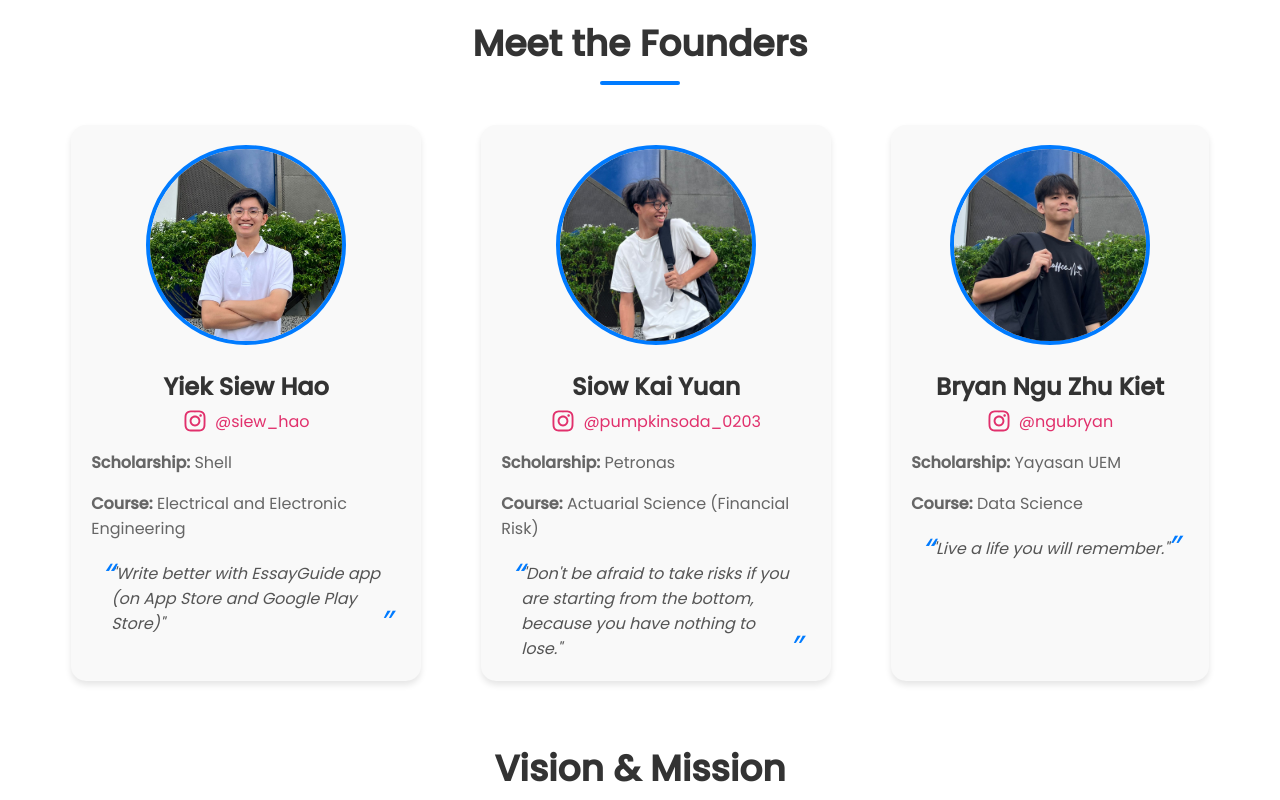
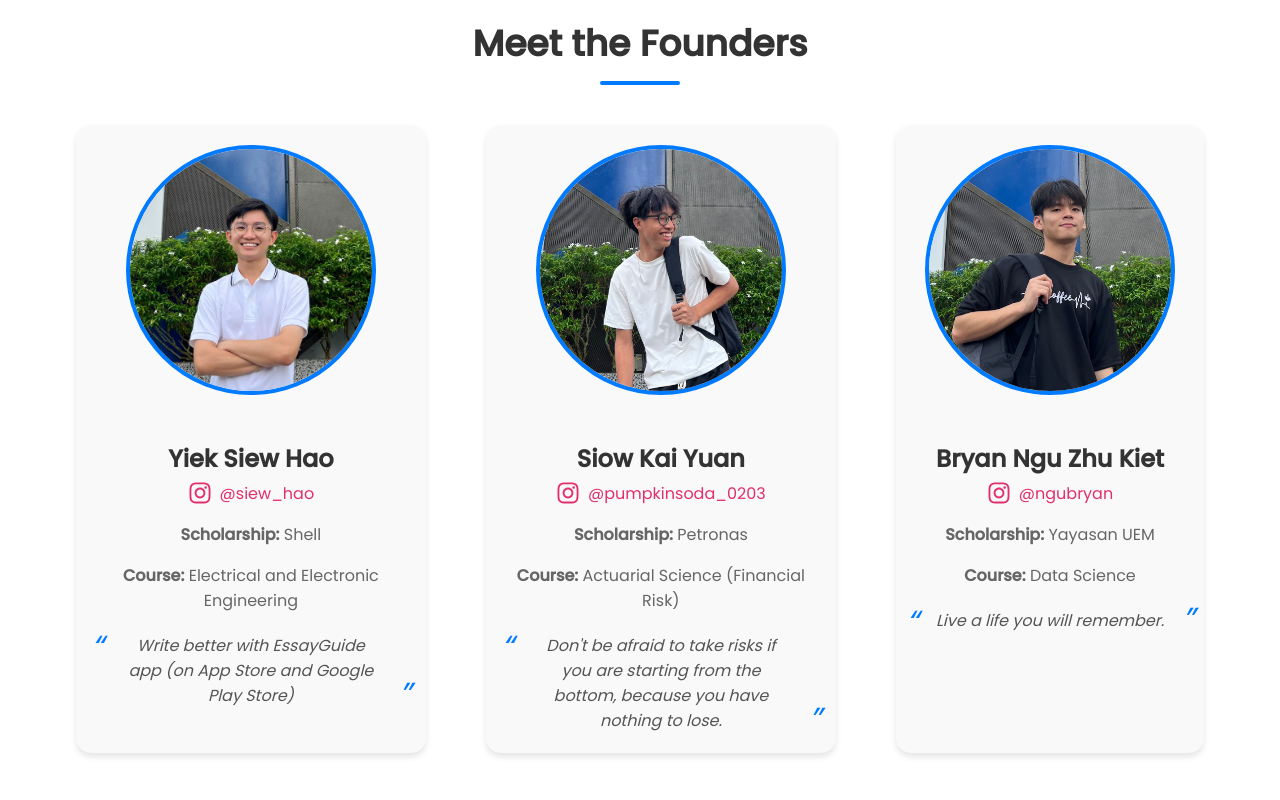
Before and after one commit to YiekSiewHao/MSI, a React (Create React App) app: page /about in a window 1280 px wide. Shown: the part 620-1420 px from the top of the page. Built offline with nearby package versions, Linux system fonts and the light colour scheme.

Commit message:
about us page update

```diff
--- a/src/components/About.js
+++ b/src/components/About.js
@@ -52,7 +52,7 @@ const TeamGrid = styled.div`
 `;
 
 const TeamMember = styled.div`
-  text-align: left;
+  text-align: center; /* Center the content */
   max-width: 350px;
   background-color: #f9f9f9;
   padding: 20px;
@@ -60,13 +60,12 @@ const TeamMember = styled.div`
   box-shadow: 0 4px 6px rgba(0, 0, 0, 0.1);
 
   img {
-    width: 200px;
-    height: 200px;
+    width: 250px;
+    height: 250px;
     object-fit: cover;
     border-radius: 50%;
     border: 4px solid #007bff;
     margin-bottom: 15px;
-    display: block;
     margin-left: auto;
     margin-right: auto;
   }
@@ -75,7 +74,6 @@ const TeamMember = styled.div`
     font-size: 24px;
     color: #333;
     margin-bottom: 5px;
-    text-align: center;
   }
 
   p {
@@ -84,17 +82,16 @@ const TeamMember = styled.div`
     margin-bottom: 10px;
   }
 `;
-
 const SocialLinks = styled.div`
   display: flex;
-  justify-content: center; /* Center the content horizontally */
+  justify-content: center;
   margin-bottom: 15px;
 
   a {
     display: flex;
-    align-items: center; /* Align icon and text vertically */
+    align-items: center;
     color: #e1306c;
-    font-size: 16px; /* Font size for the text */
+    font-size: 16px;
     text-decoration: none;
     transition: color 0.3s;
 
@@ -103,8 +100,8 @@ const SocialLinks = styled.div`
     }
 
     svg {
-      font-size: 24px; /* Icon size */
-      margin-right: 8px; /* Space between icon and text */
+      font-size: 24px;
+      margin-right: 8px;
     }
   }
 `;
@@ -113,16 +110,18 @@ const Quote = styled.blockquote`
   font-size: 16px;
   color: #555;
   font-style: italic;
-  margin: 20px 0 0;
+  margin: 20px auto 0;
   padding: 0 20px;
   position: relative;
+  max-width: 300px;
+  text-align: center; /* Center the quote text */
 
   &::before {
     content: open-quote;
     font-size: 32px;
     color: #007bff;
     position: absolute;
-    left: 10px;
+    left: -10px;
     top: -10px;
   }
 
@@ -131,7 +130,7 @@ const Quote = styled.blockquote`
     font-size: 32px;
     color: #007bff;
     position: absolute;
-    right: 10px;
+    right: -10px;
     bottom: -10px;
   }
 `;
@@ -261,7 +260,7 @@ const About = () => {
             <p><strong>Scholarship:</strong> Shell</p>
             <p><strong>Course:</strong> Electrical and Electronic Engineering</p>
             <Quote>
-              "Write better with EssayGuide app (on App Store and Google Play Store)"
+              Write better with EssayGuide app (on App Store and Google Play Store)
             </Quote>
           </TeamMember>
           <TeamMember>
@@ -276,7 +275,7 @@ const About = () => {
             <p><strong>Scholarship:</strong> Petronas</p>
             <p><strong>Course:</strong> Actuarial Science (Financial Risk)</p>
             <Quote>
-              "Don't be afraid to take risks if you are starting from the bottom, because you have nothing to lose."
+              Don't be afraid to take risks if you are starting from the bottom, because you have nothing to lose.
             </Quote>
           </TeamMember>
           <TeamMember>
@@ -291,7 +290,7 @@ const About = () => {
             <p><strong>Scholarship:</strong> Yayasan UEM</p>
             <p><strong>Course:</strong> Data Science</p>
             <Quote>
-              "Live a life you will remember."
+              Live a life you will remember.
             </Quote>
           </TeamMember>
         </TeamGrid>
```
